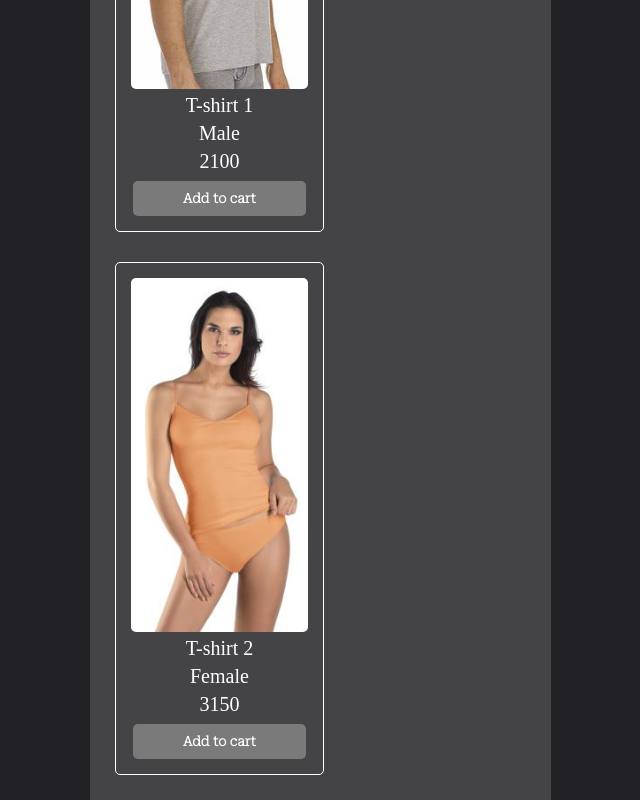
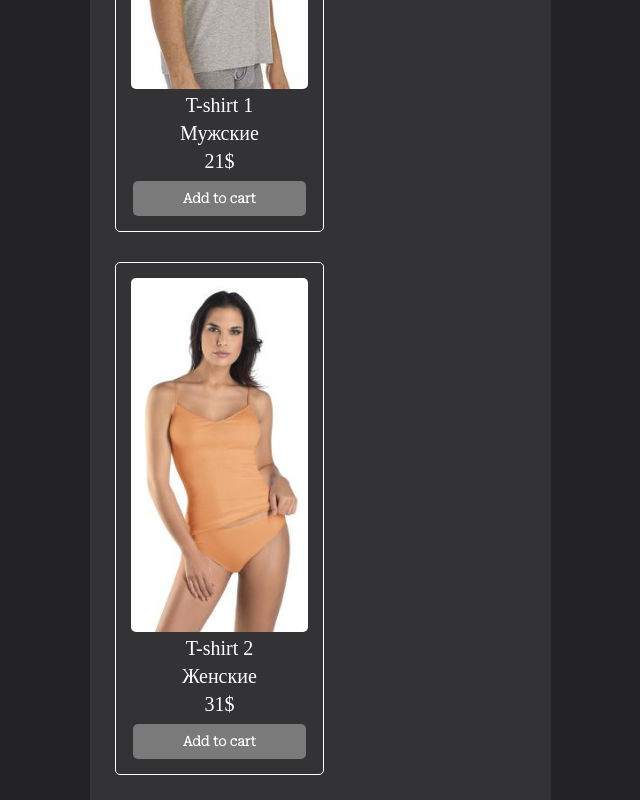
Before and after one commit to Almuker/First-vue-project, a Vue app: page /#/catalog in a window 1280 px wide. Shown: the part 420-1220 px from the top of the page, without its empty margins (367-1007 px from the left). Built offline with nearby package versions, Linux system fonts and the light colour scheme; data requests are answered from the project's data file.

Commit message:
pinia example

```diff
--- a/db.json
+++ b/db.json
@@ -3,7 +3,7 @@
     {
       "image": "1.jpg",
       "name": "T-shirt 1",
-      "price": 2100.234234234,
+      "price": 21,
       "article": "T1",
       "available": true,
       "category": "Мужские"
@@ -11,7 +11,7 @@
     {
       "image": "2.jpg",
       "name": "T-shirt 2",
-      "price": 3150.12312412,
+      "price": 31,
       "article": "T2",
       "available": true,
       "category": "Женские"
@@ -19,7 +19,7 @@
     {
       "image": "3.jpg",
       "name": "T-shirt 3",
-      "price": 4200.51524,
+      "price": 42,
       "article": "T3",
       "available": false,
       "category": "Женские"
@@ -27,7 +27,7 @@
     {
       "image": "4.jpg",
       "name": "T-shirt 4",
-      "price": 5300.1245512,
+      "price": 53,
       "article": "T4",
       "available": true,
       "category": "Мужские"
@@ -35,7 +35,7 @@
     {
       "image": "5.jpg",
       "name": "T-shirt 5",
-      "price": 6500.3522314,
+      "price": 65,
       "article": "T5",
       "available": false,
       "category": "Женские"
@@ -43,7 +43,7 @@
     {
       "image": "6.jpeg",
       "name": "T-shirt 6",
-      "price": 8700.4124123,
+      "price": 87,
       "article": "T6",
       "available": true,
       "category": "Женские"
--- a/src/App.vue
+++ b/src/App.vue
@@ -25,8 +25,11 @@ export default {
   padding: 0;
 }
 
+body {
+  background-color: #222226;
+}
+
 .container {
-  background-color: #222226;
   padding: 0 362px;
   display: flex;
 }
--- a/src/components/views/catalog/CatalogItem.vue
+++ b/src/components/views/catalog/CatalogItem.vue
@@ -6,7 +6,7 @@
       class="catalog-images">
     <p class="catalog-item-info">{{ props.product.name }}</p>
     <p class="catalog-item-info">{{ props.product.category }}</p>
-    <p class="catalog-item-info">{{ props.product.price }}</p>
+    <p class="catalog-item-info">{{ props.product.price }}$</p>
     <button
       class="catalog-item-button"
       @click="getArticle">Add to cart</button>
--- a/src/components/views/catalog/CatalogMain.vue
+++ b/src/components/views/catalog/CatalogMain.vue
@@ -5,7 +5,7 @@
     </div>
     <div class="catalog-list">
       <CatalogItem
-        v-for="product in products"
+        v-for="product in store.products"
         :key="product.article"
         :product="product"
         @sendDataToParent="sendDataToParent"
@@ -16,59 +16,23 @@
 
 <script setup>
 import CatalogItem from '@/components/views/catalog/CatalogItem.vue'
+import { catalogStore } from '../../../store/catalogStore'
+import { onMounted } from 'vue';
+// import { computed } from '@vue/reactivity';
+
 const sendDataToParent = (data) => {
   console.log(data);
 }
-const products = [
-    {
-      image: "1.jpg",
-      name: "T-shirt 1",
-      price: 2100,
-      article: "T1",
-      available: true,
-      category: "Male"
-    },
-    {
-      image: "2.jpg",
-      name: "T-shirt 2",
-      price: 3150,
-      article: "T2",
-      available: true,
-      category: "Female"
-    },
-    {
-      image: "3.jpg",
-      name: "T-shirt 3",
-      price: 4200,
-      article: "T3",
-      available: false,
-      category: "Female"
-    },
-    {
-      image: "4.jpg",
-      name: "T-shirt 4",
-      price: 5300,
-      article: "T4",
-      available: true,
-      category: "Male"
-    },
-    {
-      image: "5.jpg",
-      name: "T-shirt 5",
-      price: 6500,
-      article: "T5",
-      available: false,
-      category: "Female"
-    },
-    {
-      image: "6.jpeg",
-      name: "T-shirt 6",
-      price: 8700,
-      article: "T6",
-      available: true,
-      category: "Female"
-    }
-  ]
+
+const store = catalogStore();
+
+// const getProducts = computed(() => {
+//   return store.products
+// })
+
+onMounted(() => {
+  store.fetchProduct();
+})
 </script>
 
 <style scoped>
--- a/src/components/views/catalog/CatalogView.vue
+++ b/src/components/views/catalog/CatalogView.vue
@@ -12,7 +12,7 @@ import CartMain from '@/components/views/catalog/CartMain.vue';
 
 <style>
 .catalog-view {
-  background-color: #444446;
+  background-color: #333336;
   border-radius: 5px;
 }
 </style>
--- /dev/null
+++ b/src/store/catalogStore.js
@@ -0,0 +1,23 @@
+import { defineStore } from 'pinia'
+import axios from 'axios';
+
+export const catalogStore = defineStore('products', {
+  state: () => ({
+    products: []
+  }),
+  getters: {
+    getProducts(state) {
+      return state.products;
+    }
+  },
+  actions: {
+    async fetchProduct() {
+      try {
+        const data = await axios.get('http://localhost:3000/products')
+        this.products = data.data
+      } catch (error) {
+        alert(error)
+      }
+    }
+  }
+})
```
Also changed, not shown: src/store/index.js (deleted, +0 -14 lines), 1 other file (tests, documents, lock files or other folders).
